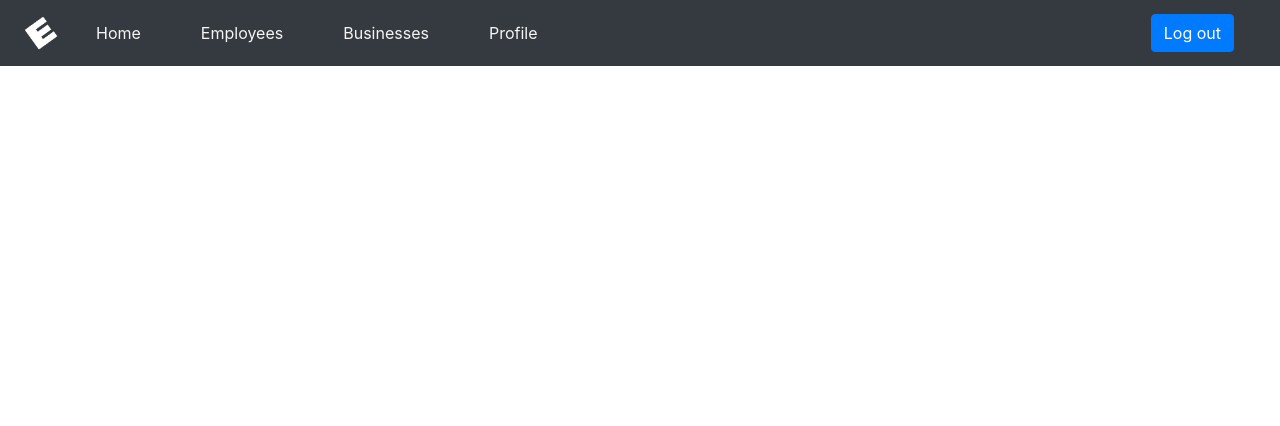
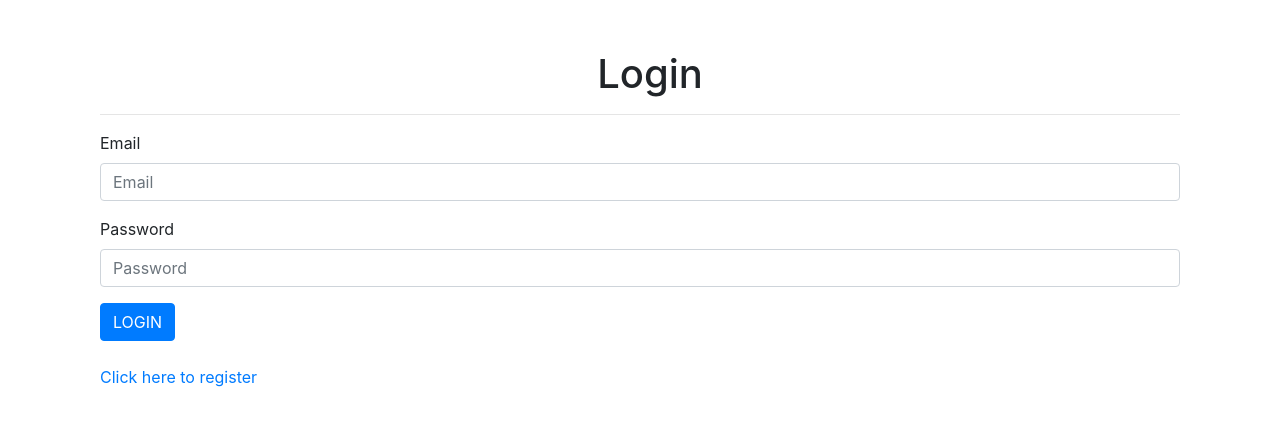
Before and after one commit to RMIT-SEPT/majorproject-1-fri-10-30-4, a React (Create React App) app in the folder FrontEnd/major-project/: page /login in a window 1280 px wide. Shown: the top 426 px of the page. Built offline with nearby package versions, Linux system fonts and the light colour scheme.

Commit message:
Styled Login Form

```diff
--- a/FrontEnd/major-project/src/App.js
+++ b/FrontEnd/major-project/src/App.js
@@ -8,7 +8,7 @@ class App extends Component {
   constructor(){
     super()
     this.state = {
-      adminLoggedIn: true
+      adminLoggedIn: false
     };
   }
 
--- a/FrontEnd/major-project/src/components/user/Login.js
+++ b/FrontEnd/major-project/src/components/user/Login.js
@@ -1,20 +1,24 @@
 import React from "react"
 import {NavLink} from "react-router-dom"
-
+import "../../css/Login.css"
 function Login() {
     return (
-        <div className="App">
-        <form id="form" class="form">
+        <div>
+            <div className="title">
                 <h1>Login </h1>
-          <div class="comps">
-            <label for="fname">Email</label>
-            <input type="text" id="email" placeholder="Email" />
             </div>
-          <div class="comps">
+            <form id="form" className="form">
+            <hr></hr>
+            <div className="form-group">
+                <label for="email">Email</label>
+                <input type="text" className="form-control" name="email" id="email" placeholder="Email"/>
+            </div>
+            <div className="form-group">
                 <label for="password">Password</label>
-            <input type="password" id="password" placeholder="Password" />
+                <input type="password" className="form-control" name="password" id="password" placeholder="Password"  />
             </div>
-          <button type="login">LOGIN</button><br></br>
+            <button type="login" className="btn btn-primary">LOGIN</button><br></br>
+            <br></br>
             <NavLink to="/registration">Click here to register</NavLink>
             </form>
       </div>
--- /dev/null
+++ b/FrontEnd/major-project/src/css/Login.css
@@ -0,0 +1,10 @@
+.form {
+    margin-left: 100px;
+    margin-right: 100px;
+    text-align: left;
+}
+
+.title {
+    margin-top: 50px;
+    text-align: center;
+}
```
Lines whose indentation alone changed are shown as unchanged.
